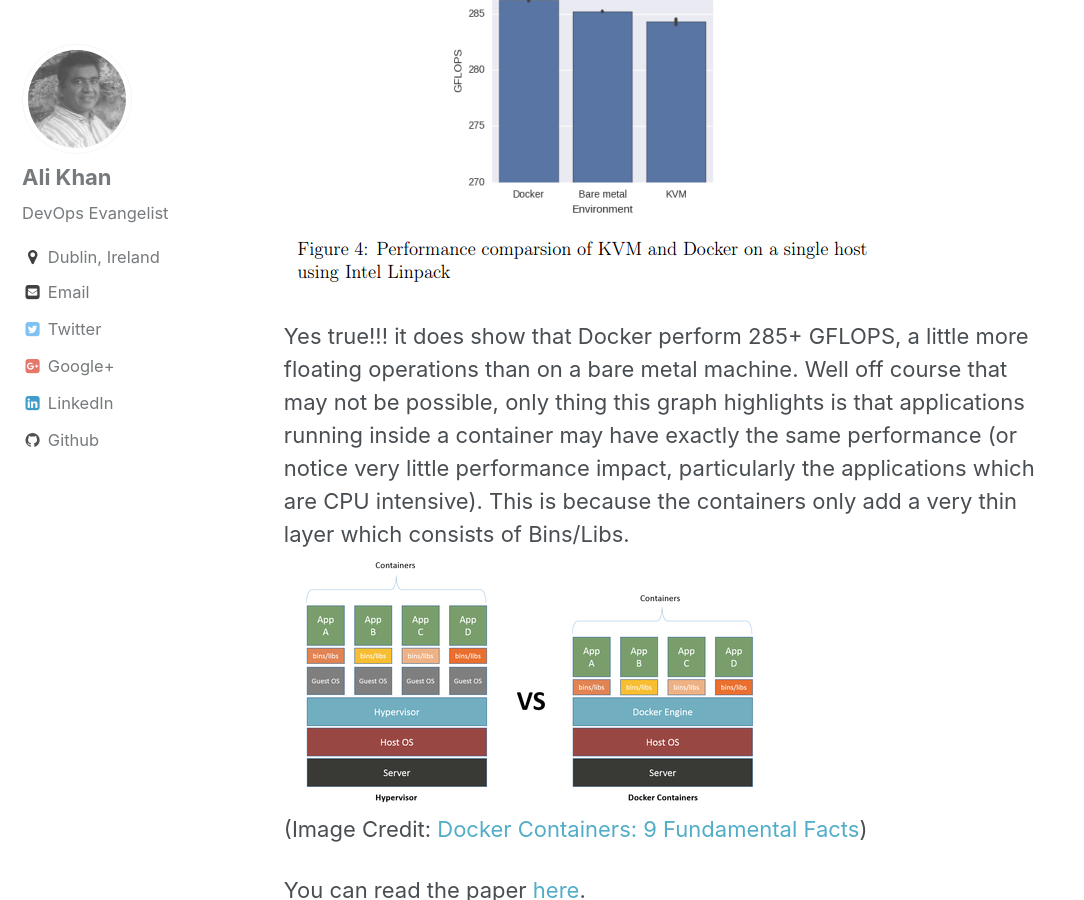
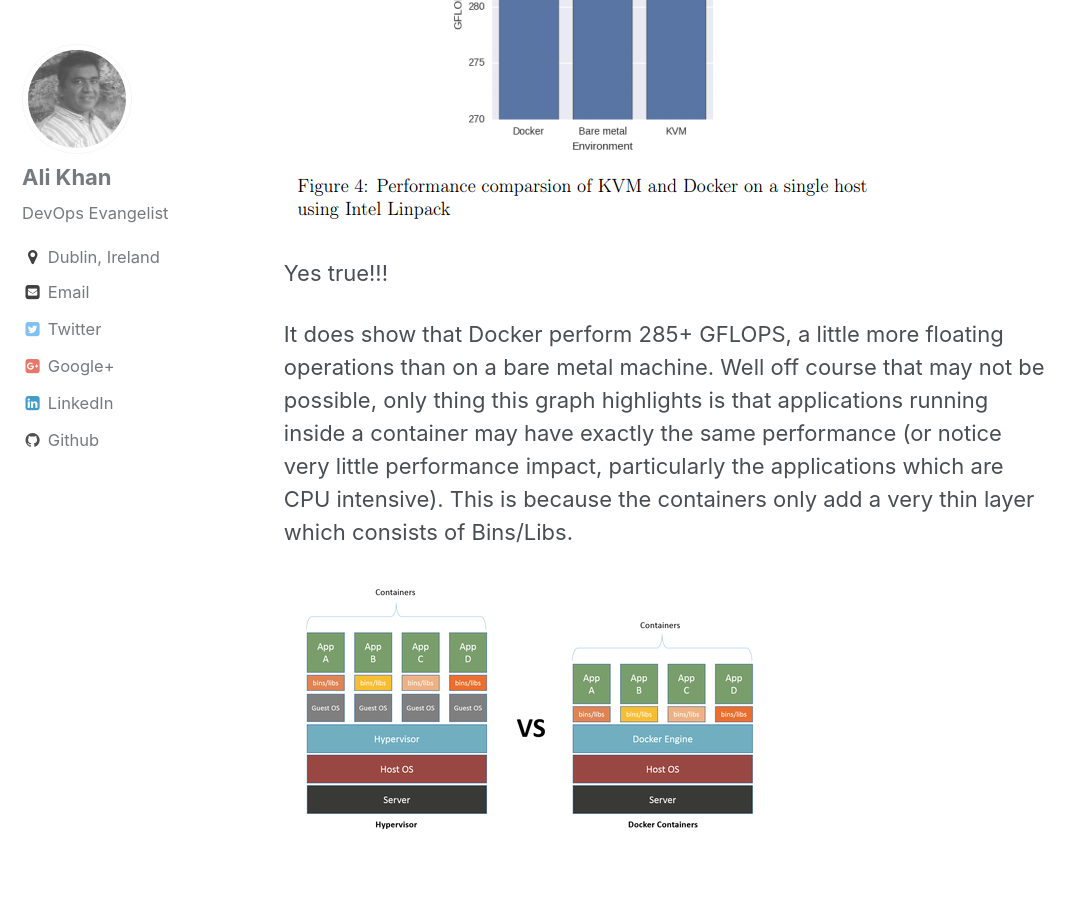
Before and after one commit to khanali21/khanali21.github.io, a Jekyll site: the page built from _posts/2017-05-02-docker-performance.md, in a window 1280 px wide and 900 px high, scrolled down 1078 px. Shown: the whole window, without its empty margins (0-1084 px from the left). Built offline with Jekyll 4.4.1, drawn with Linux system fonts in a browser that asks for light colours; comment, search, counter and statistics services are not loaded.

```diff
--- a/_posts/2017-05-02-docker-performance.md
+++ b/_posts/2017-05-02-docker-performance.md
@@ -4,7 +4,7 @@ title: "Docker Performance Benchmark"
 excerpt: "Why docker makes so much sense.."
 tags: [docker, devops, initializr, automation-that-works]
 image:
-  feature: docker-perf-one-host.png
+  feature: docker-perf-one-host2.png
   credit: Alexey Ermakov
   creditlink: https://arxiv.org/pdf/1704.05592.pdf
 comments: true
@@ -16,9 +16,13 @@ One of the question however still asked by many who are not familiar with the in
 I came across this recently published research paper on the performance of Docker for HPC applications. And the graph caught my eye was:</br>
 ![Alt](/assets/images/docker-perf-one-host.png "Docker Performance 1-Host Benchmark")
 
-Yes true!!! it does show that Docker perform 285+ GFLOPS, a little more floating operations than on a bare metal machine. Well off course that may not be possible, only thing this graph highlights is that applications running inside a container may have exactly the same performance (or notice very little performance impact, particularly the applications which are CPU intensive).
-This is because the containers only add a very thin layer which consists of Bins/Libs. <br/>
+Yes true!!!
+
+It does show that Docker perform 285+ GFLOPS, a little more floating operations than on a bare metal machine. Well off course that may not be possible, only thing this graph highlights is that applications running inside a container may have exactly the same performance (or notice very little performance impact, particularly the applications which are CPU intensive).
+This is because the containers only add a very thin layer which consists of Bins/Libs.
+
 ![Alt](/assets/images/docker-teardown-02-architecture.png "Docker Performance 1-Host Benchmark")
+
 <br>(Image Credit: <a href="http://www.networkcomputing.com/data-centers/docker-containers-9-fundamental-facts/1537300193">Docker Containers: 9 Fundamental Facts</a>)
 
 You can read the paper <a href="https://arxiv.org/pdf/1704.05592.pdf">here</a>.
```
Also changed, not shown: assets/images/docker-perf-one-host-2.png (added).
